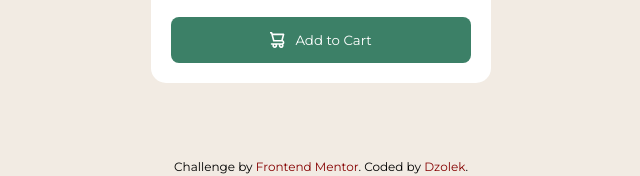
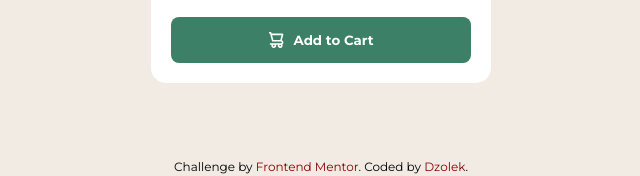
Before and after one commit to Dzolek/Frontend-Mentor-product-preview-card-component-main, a plain HTML site: page index.html in a window 1280 px wide. Shown: the part 621-797 px from the top of the page, 319-959 px from the left. Drawn offline with Linux system fonts and the light colour scheme.

Commit message:
Add files via upload

```diff
--- a/index.html
+++ b/index.html
@@ -28,7 +28,7 @@
                 </article>
                 <button class="btn" type="button">
                     <svg class="cart" width="15" height="16" xmlns="http://www.w3.org/2000/svg"><path d="M14.383 10.388a2.397 2.397 0 0 0-1.518-2.222l1.494-5.593a.8.8 0 0 0-.144-.695.8.8 0 0 0-.631-.28H2.637L2.373.591A.8.8 0 0 0 1.598 0H0v1.598h.983l1.982 7.4a.8.8 0 0 0 .799.59h8.222a.8.8 0 0 1 0 1.599H1.598a.8.8 0 1 0 0 1.598h.943a2.397 2.397 0 1 0 4.507 0h1.885a2.397 2.397 0 1 0 4.331-.376 2.397 2.397 0 0 0 1.12-2.021ZM11.26 7.99H4.395L3.068 3.196h9.477L11.26 7.991Zm-6.465 6.392a.8.8 0 1 1 0-1.598.8.8 0 0 1 0 1.598Zm6.393 0a.8.8 0 1 1 0-1.598.8.8 0 0 1 0 1.598Z" fill="#FFF"/></svg>
-                    Add to Cart
+                    <b>Add to Cart</b>
                 </button>
             </div>
         </main>
```
